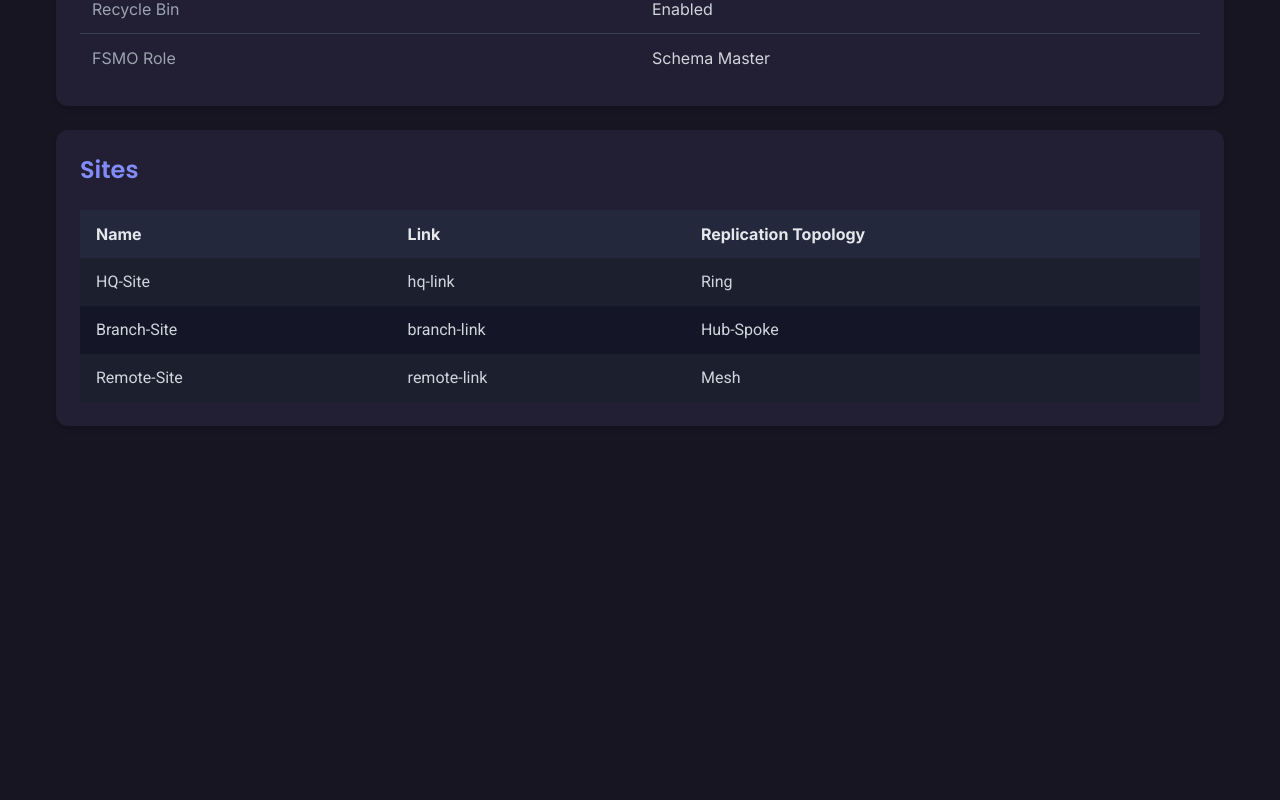
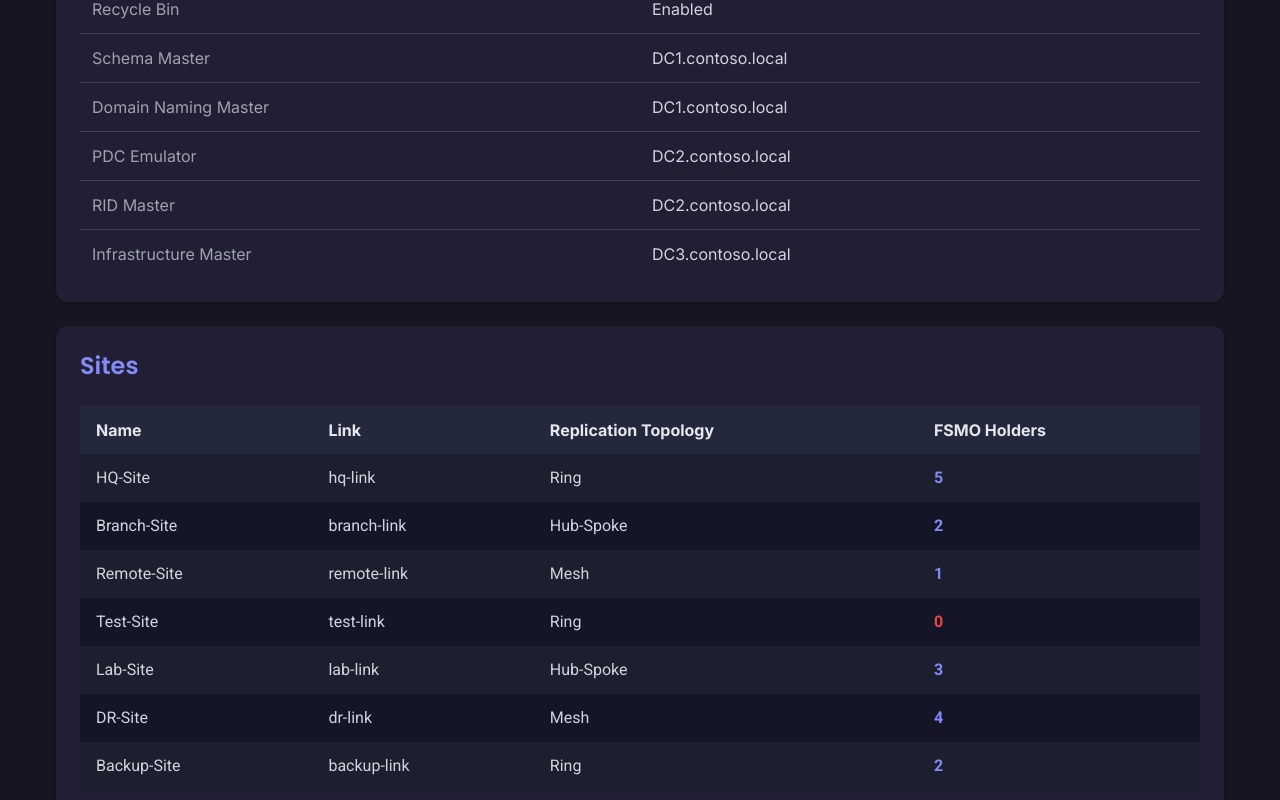
Before and after one commit to lingueeni/chart-app, a Next.js app: page / in a window 1280 px wide. Shown: the part 600-1400 px from the top of the page. Before the commit the page ends 1050 px from the top, so only its background shows below. Built offline with nearby package versions, Linux system fonts and the light colour scheme.

Commit message:
add the line chart and some added columns in the cards

```diff
--- a/app/components/ForestCard.tsx
+++ b/app/components/ForestCard.tsx
@@ -13,7 +13,13 @@ interface ForestInfo {
   domainFunctionLevel: string;
   schemaVersion: string;
   recycleBin: string;
-  fsmoRole: string;
+  fsmoRoles: {
+    schemaMaster: string;
+    domainNamingMaster: string;
+    pdcEmulator: string;
+    ridMaster: string;
+    infrastructureMaster: string;
+  };
   domains: Domain[];
 }
 
@@ -25,7 +31,13 @@ export default function ForestCard() {
     domainFunctionLevel: "Windows Server 2016",
     schemaVersion: "87",
     recycleBin: "Enabled",
-    fsmoRole: "Schema Master",
+    fsmoRoles: {
+      schemaMaster: "DC1.contoso.local",
+      domainNamingMaster: "DC1.contoso.local",
+      pdcEmulator: "DC2.contoso.local",
+      ridMaster: "DC2.contoso.local",
+      infrastructureMaster: "DC3.contoso.local",
+    },
     domains: [
       {
         name: "contoso.local",
@@ -54,21 +66,18 @@ export default function ForestCard() {
               <td className="px-3 py-3">{forestData.forestName}</td>
             </tr>
 
+            {/* Domains table */}
             <tr className="border-b border-gray-700">
               <td colSpan={2} className="px-3 py-3">
                 <div className="overflow-x-auto">
                   <table className="min-w-full text-left text-gray-300 text-sm border-collapse">
                     <thead>
                       <tr className="bg-[#24283d] text-gray-200">
-                        <th className="font-inter text-sm text-gray-200 px-3 py-2">
-                          Domain
-                        </th>
-                        <th className="font-inter text-sm text-gray-200 px-3 py-2">
+                        <th className="font-inter text-sm px-3 py-2">Domain</th>
+                        <th className="font-inter text-sm px-3 py-2">
                           OS Version
                         </th>
-                        <th className="font-inter text-sm text-gray-200 px-3 py-2">
-                          UpTime
-                        </th>
+                        <th className="font-inter text-sm px-3 py-2">UpTime</th>
                       </tr>
                     </thead>
                     <tbody>
@@ -86,7 +95,7 @@ export default function ForestCard() {
                             className={`font-roboto px-3 py-2 whitespace-nowrap ${
                               domain.osVersion === "Windows Server 2012 R2"
                                 ? "text-red-500 font-semibold"
-                                : " font-semibold"
+                                : "font-semibold"
                             }`}
                           >
                             {domain.osVersion}
@@ -109,6 +118,7 @@ export default function ForestCard() {
               </td>
             </tr>
 
+            {/* Forest info */}
             <tr className="border-b border-gray-700">
               <td className="px-3 py-3 text-gray-400">Forest Function Level</td>
               <td className="px-3 py-3">{forestData.forestFunctionLevel}</td>
@@ -125,9 +135,31 @@ export default function ForestCard() {
               <td className="px-3 py-3 text-gray-400">Recycle Bin</td>
               <td className="px-3 py-3">{forestData.recycleBin}</td>
             </tr>
+
+            {/* FSMO Roles */}
+            <tr className="border-b border-gray-700">
+              <td className="px-3 py-3 text-gray-400">Schema Master</td>
+              <td className="px-3 py-3">{forestData.fsmoRoles.schemaMaster}</td>
+            </tr>
+            <tr className="border-b border-gray-700">
+              <td className="px-3 py-3 text-gray-400">Domain Naming Master</td>
+              <td className="px-3 py-3">
+                {forestData.fsmoRoles.domainNamingMaster}
+              </td>
+            </tr>
+            <tr className="border-b border-gray-700">
+              <td className="px-3 py-3 text-gray-400">PDC Emulator</td>
+              <td className="px-3 py-3">{forestData.fsmoRoles.pdcEmulator}</td>
+            </tr>
+            <tr className="border-b border-gray-700">
+              <td className="px-3 py-3 text-gray-400">RID Master</td>
+              <td className="px-3 py-3">{forestData.fsmoRoles.ridMaster}</td>
+            </tr>
             <tr>
-              <td className="px-3 py-3 text-gray-400">FSMO Role</td>
-              <td className="px-3 py-3">{forestData.fsmoRole}</td>
+              <td className="px-3 py-3 text-gray-400">Infrastructure Master</td>
+              <td className="px-3 py-3">
+                {forestData.fsmoRoles.infrastructureMaster}
+              </td>
             </tr>
           </tbody>
         </table>
--- a/app/components/SitesCard.tsx
+++ b/app/components/SitesCard.tsx
@@ -5,6 +5,7 @@ interface Site {
   name: string;
   link: string;
   replicationTopology: string;
+  fsmoCount: number;
 }
 
 export default function SitesCard() {
@@ -14,18 +15,49 @@ export default function SitesCard() {
       name: "HQ-Site",
       link: "hq-link",
       replicationTopology: "Ring",
+      fsmoCount: 5,
     },
     {
       id: 2,
       name: "Branch-Site",
       link: "branch-link",
       replicationTopology: "Hub-Spoke",
+      fsmoCount: 2,
     },
     {
       id: 3,
       name: "Remote-Site",
       link: "remote-link",
       replicationTopology: "Mesh",
+      fsmoCount: 1,
+    },
+    {
+      id: 4,
+      name: "Test-Site",
+      link: "test-link",
+      replicationTopology: "Ring",
+      fsmoCount: 0,
+    },
+    {
+      id: 5,
+      name: "Lab-Site",
+      link: "lab-link",
+      replicationTopology: "Hub-Spoke",
+      fsmoCount: 3,
+    },
+    {
+      id: 6,
+      name: "DR-Site",
+      link: "dr-link",
+      replicationTopology: "Mesh",
+      fsmoCount: 4,
+    },
+    {
+      id: 7,
+      name: "Backup-Site",
+      link: "backup-link",
+      replicationTopology: "Ring",
+      fsmoCount: 2,
     },
   ];
 
@@ -35,7 +67,8 @@ export default function SitesCard() {
         Sites
       </h2>
 
-      <div className="overflow-x-auto">
+      {/* Table */}
+      <div className="overflow-x-auto mb-8">
         <table className="min-w-full text-base text-gray-300 border-collapse">
           <thead>
             <tr className="bg-[#24283d] text-gray-200">
@@ -44,6 +77,7 @@ export default function SitesCard() {
               <th className="font-inter px-4 py-3 text-left">
                 Replication Topology
               </th>
+              <th className="font-inter px-4 py-3 text-left">FSMO Holders</th>
             </tr>
           </thead>
           <tbody>
@@ -63,11 +97,20 @@ export default function SitesCard() {
                 <td className="font-roboto px-4 py-3 whitespace-nowrap">
                   {site.replicationTopology}
                 </td>
+                <td
+                  className={`font-roboto px-4 py-3 whitespace-nowrap font-semibold ${
+                    site.fsmoCount === 0 ? "text-red-500" : "text-indigo-400"
+                  }`}
+                >
+                  {site.fsmoCount}
+                </td>
               </tr>
             ))}
           </tbody>
         </table>
       </div>
+
+      {/* External Chart Component */}
     </div>
   );
 }
--- /dev/null
+++ b/app/components/SitesChart.tsx
@@ -0,0 +1,54 @@
+"use client";
+
+import {
+  LineChart,
+  Line,
+  XAxis,
+  YAxis,
+  Tooltip,
+  ResponsiveContainer,
+  CartesianGrid,
+} from "recharts";
+
+interface Site {
+  id: number;
+  name: string;
+  link: string;
+  replicationTopology: string;
+  fsmoCount: number;
+}
+
+export default function SitesChart({ sites }: { sites: Site[] }) {
+  return (
+    <div className="w-full bg-[#221E33] p-6 rounded-xl shadow-md hover:shadow-[0_0_20px_3px_rgba(99,102,241,0.4)] transition-shadow duration-300">
+      {/* Responsive Chart */}
+      <div className="h-72">
+        <ResponsiveContainer width="100%" height="100%">
+          <LineChart
+            data={sites}
+            margin={{ top: 20, right: 30, left: 0, bottom: 5 }}
+          >
+            <CartesianGrid strokeDasharray="3 3" stroke="#333" />
+            <XAxis dataKey="name" stroke="#aaa" />
+            <YAxis stroke="#aaa" />
+            <Tooltip
+              contentStyle={{
+                backgroundColor: "#1c1f2e",
+                border: "1px solid #333",
+              }}
+              labelStyle={{ color: "#fff" }}
+            />
+            <Line
+              type="monotone"
+              dataKey="fsmoCount"
+              stroke="#6366f1"
+              strokeWidth={3}
+              dot={{ fill: "#6366f1", r: 6 }}
+              activeDot={{ r: 8 }}
+            />
+          </LineChart>
+        </ResponsiveContainer>
+      </div>
+    </div>
+  );
+}
--- a/app/page.tsx
+++ b/app/page.tsx
@@ -1,8 +1,62 @@
 import PageHeader from "./components/PageHeader";
 import ForestCard from "./components/ForestCard";
 import SitesCard from "./components/SitesCard";
+import SitesChart from "./components/SitesChart";
 
 export default async function LandingPage() {
+  // You can fetch sites data here (SSR) or hardcode it
+  const sites = [
+    {
+      id: 1,
+      name: "HQ-Site",
+      link: "hq-link",
+      replicationTopology: "Ring",
+      fsmoCount: 5,
+    },
+    {
+      id: 2,
+      name: "Branch-Site",
+      link: "branch-link",
+      replicationTopology: "Hub-Spoke",
+      fsmoCount: 2,
+    },
+    {
+      id: 3,
+      name: "Remote-Site",
+      link: "remote-link",
+      replicationTopology: "Mesh",
+      fsmoCount: 1,
+    },
+    {
+      id: 4,
+      name: "Test-Site",
+      link: "test-link",
+      replicationTopology: "Ring",
+      fsmoCount: 0,
+    },
+    {
+      id: 5,
+      name: "Lab-Site",
+      link: "lab-link",
+      replicationTopology: "Hub-Spoke",
+      fsmoCount: 3,
+    },
+    {
+      id: 6,
+      name: "DR-Site",
+      link: "dr-link",
+      replicationTopology: "Mesh",
+      fsmoCount: 4,
+    },
+    {
+      id: 7,
+      name: "Backup-Site",
+      link: "backup-link",
+      replicationTopology: "Ring",
+      fsmoCount: 2,
+    },
+  ];
+
   return (
     <div className="min-h-screen bg-[#181523] text-gray-200 px-2 py-2">
       <div className="max-w-screen-2xl mx-auto space-y-8 px-4">
@@ -12,6 +66,14 @@ export default async function LandingPage() {
           <ForestCard />
           <SitesCard />
         </div>
+
+        {/* Line Chart Below SitesCard */}
+        <div className="bg-[#221E33] p-6 rounded-xl shadow-md hover:shadow-[0_0_20px_3px_rgba(99,102,241,0.4)] transition-shadow duration-300">
+          <h2 className="font-poppins text-2xl font-bold text-indigo-400 mb-4">
+            FSMO Holders Overview
+          </h2>
+          <SitesChart sites={sites} />
+        </div>
       </div>
     </div>
   );
```
